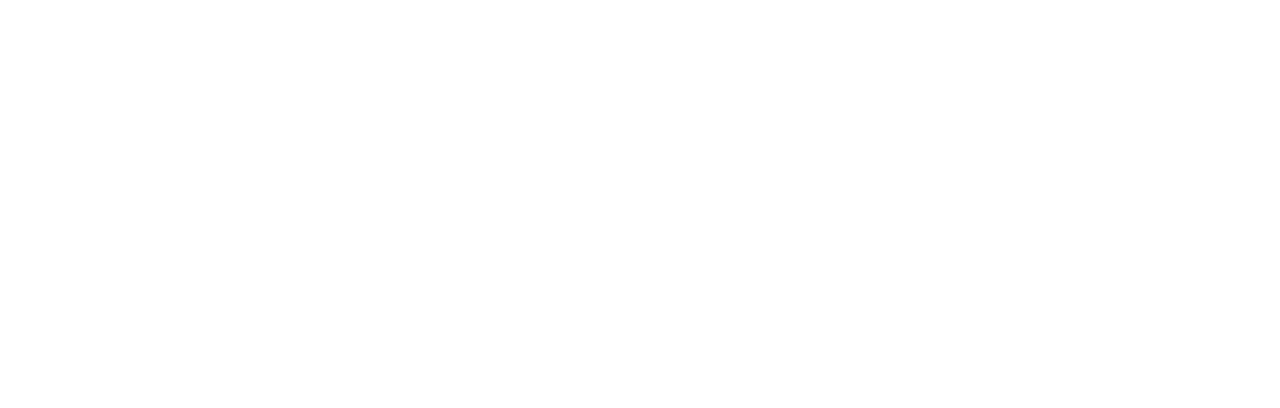
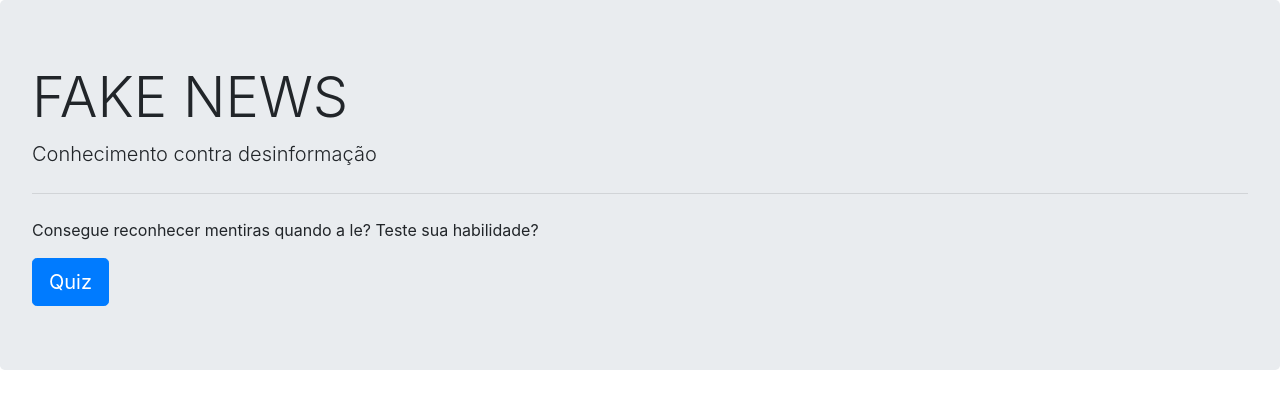
Before and after one commit to Freitas29/Fake-news, a website: page src/index.html in a window 1280 px wide. Drawn offline with nearby package versions, Linux system fonts and the light colour scheme.

Commit message:
jumbotron added

```diff
--- a/src/index.html
+++ b/src/index.html
@@ -8,5 +8,12 @@
     <link rel="stylesheet" href="../node_modules/bootstrap/dist/css/bootstrap.css">
 </head>
 <body>
+    <div class="jumbotron">
+        <h1 class="display-4">FAKE NEWS</h1>
+        <p class="lead">Conhecimento contra desinformação</p>
+        <hr class="my-4">
+        <p>Consegue reconhecer mentiras quando a le? Teste sua habilidade?</p>
+        <a class="btn btn-primary btn-lg" href="#" role="button">Quiz</a>
+    </div>
 </body>
 </html>
```
